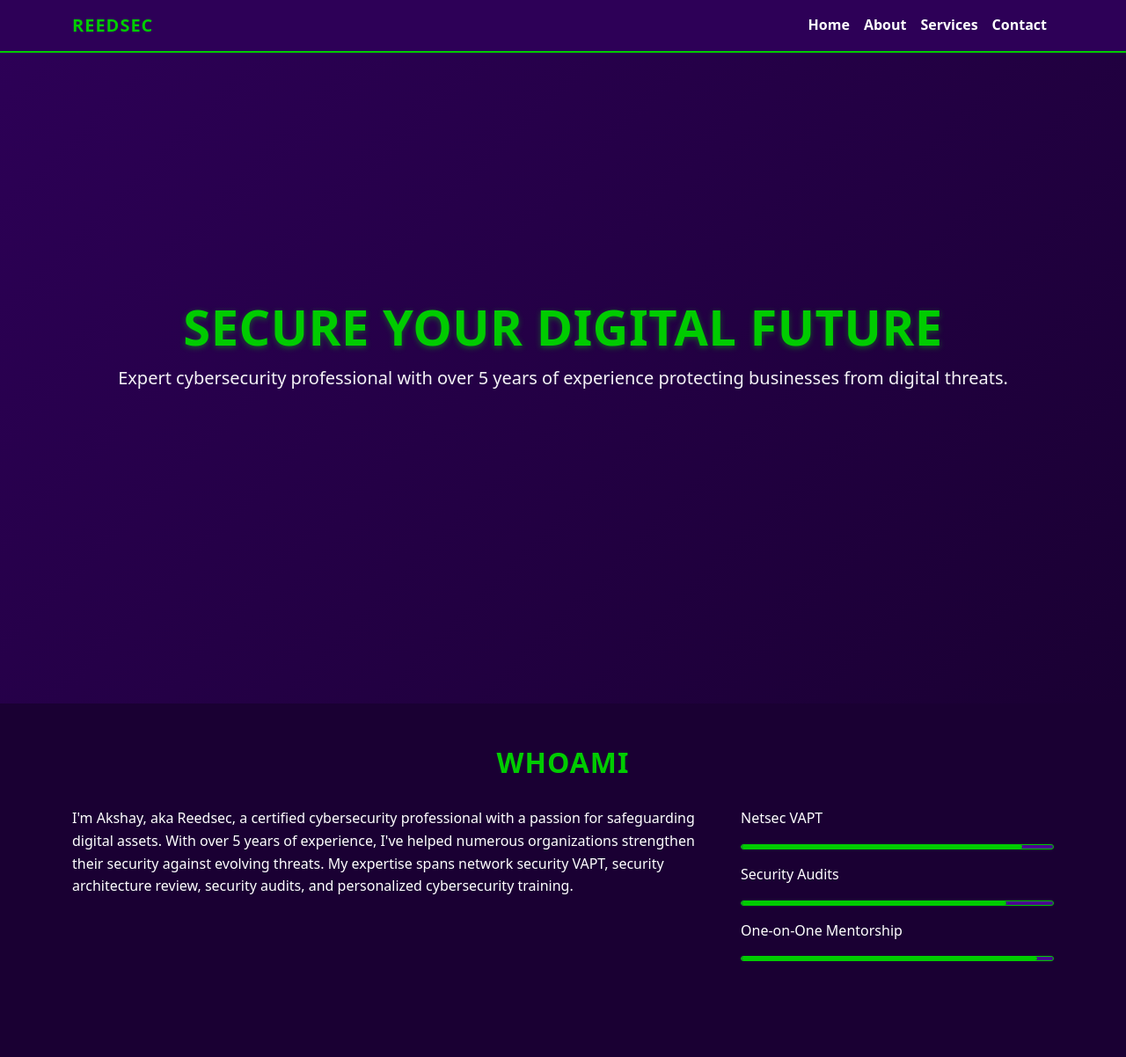
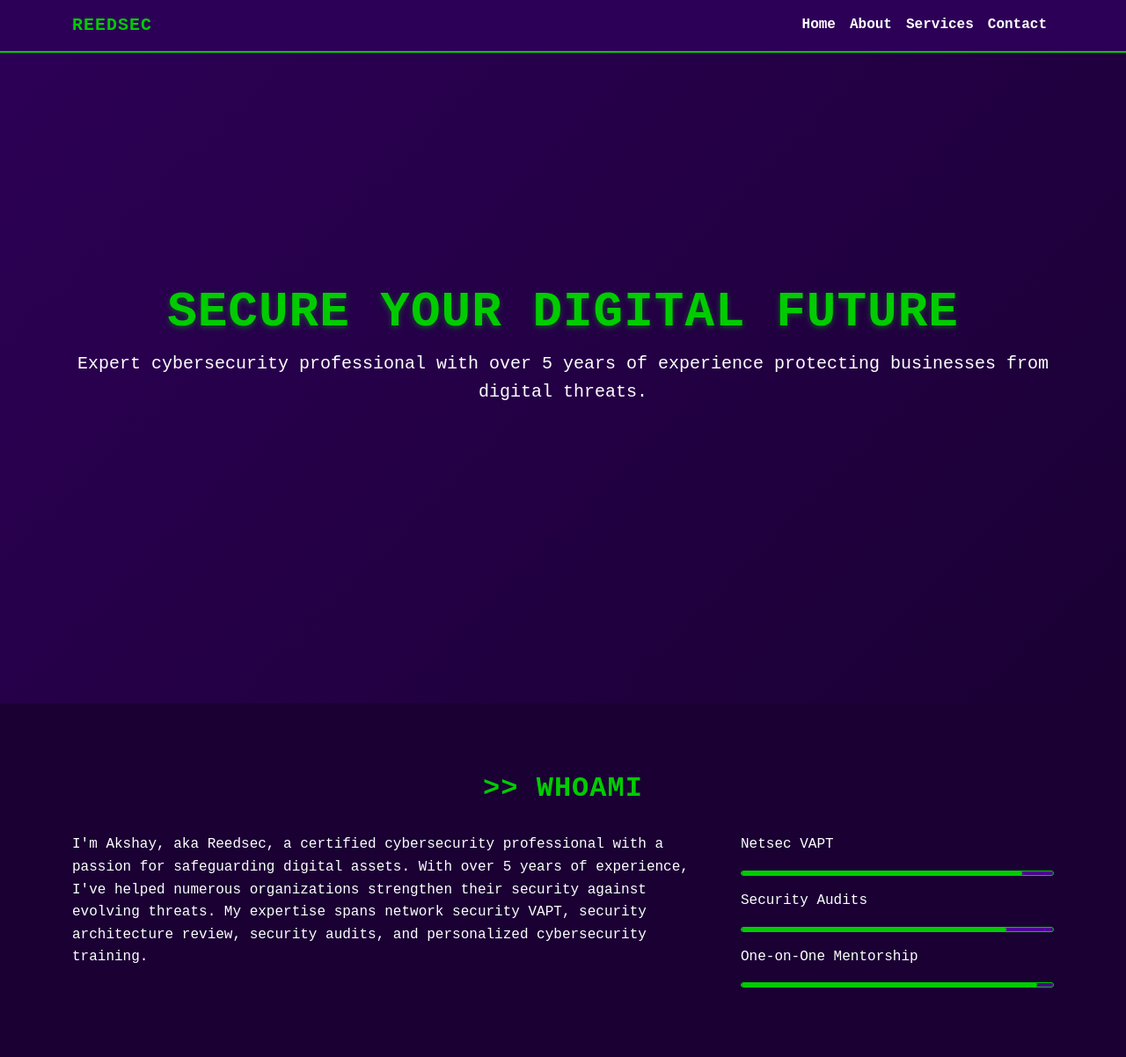
Before and after one commit to Readsec/reedsec, a plain HTML site: page index.html in a window 1280 px wide. Shown: the top 1202 px of the page at 88% size. Drawn offline with nearby package versions, Linux system fonts and the light colour scheme.

Commit message:
Update index.html

```diff
--- a/index.html
+++ b/index.html
@@ -8,14 +8,15 @@
     <link href="https://cdn.jsdelivr.net/npm/bootstrap@5.3.3/dist/css/bootstrap.min.css" rel="stylesheet" integrity="sha384-QWTKZyjpPEjISv5WaRU9OFeRpok6YctnYmDr5pNlyT2bRjXh0JMhjY6hW+ALEwIH" crossorigin="anonymous">
     <style>
         body {
-            background-color: #1a0033; /* Deep purple background */
+            background-color: #1a0033;
             color: #ffffff;
             line-height: 1.6;
+            font-family: 'Courier New', monospace; /* Hacker-like font */
         }
 
         nav {
-            background-color: #2d0057; /* Rich dark purple */
-            border-bottom: 2px solid #00cc00; /* Vibrant green */
+            background-color: #2d0057;
+            border-bottom: 2px solid #00cc00;
         }
 
         .navbar-brand {
@@ -23,15 +24,42 @@
             font-weight: bold;
             text-transform: uppercase;
             letter-spacing: 1px;
+            transition: text-shadow 0.3s ease;
+        }
+
+        .navbar-brand:hover {
+            text-shadow: 0 0 10px #00cc00;
         }
 
         .navbar-nav .nav-link {
             color: #ffffff !important;
             font-weight: 600;
+            position: relative;
+            transition: color 0.3s ease;
         }
 
         .navbar-nav .nav-link:hover {
             color: #00cc00 !important;
+        }
+
+        .navbar-nav .nav-link::after {
+            content: '';
+            position: absolute;
+            width: 0;
+            height: 2px;
+            background: #00cc00;
+            bottom: -5px;
+            left: 0;
+            transition: width 0.3s ease;
+        }
+
+        .navbar-nav .nav-link:hover::after {
+            width: 100%;
+        }
+
+        /* Glitch Effect on Hover */
+        .navbar-nav .nav-link.glitch:hover {
+            animation: glitch 0.3s infinite;
         }
 
         .hero {
@@ -47,17 +75,28 @@
             color: #00cc00;
             font-weight: 800;
             text-transform: uppercase;
-            letter-spacing: 0.5px;
+            letter-spacing: 1px;
             text-shadow: 0 2px 6px rgba(0, 204, 0, 0.4);
+            overflow: hidden;
+            white-space: nowrap;
+            border-right: 2px solid #00cc00; /* Typing cursor */
         }
 
         .hero p {
             font-weight: 500;
-            opacity: 0.95;
+            opacity: 0;
+            animation: fadeInUp 1s ease-out 1s forwards;
         }
 
         .section {
             padding: 3rem 0;
+            opacity: 0;
+            transition: opacity 0.8s ease-out, transform 0.8s ease-out;
+        }
+
+        .section.visible {
+            opacity: 1;
+            transform: translateY(0);
         }
 
         .section h2 {
@@ -67,6 +106,13 @@
             letter-spacing: 1px;
             text-align: center;
             margin-bottom: 2rem;
+            position: relative;
+        }
+
+        .section h2::before {
+            content: '>> ';
+            color: #00cc00;
+            animation: blink 1s infinite;
         }
 
         .card {
@@ -74,11 +120,29 @@
             border: 2px solid #00cc00;
             color: #ffffff;
             text-align: center;
-            transition: transform 0.3s;
+            position: relative;
+            overflow: hidden;
+            transition: transform 0.3s ease, box-shadow 0.3s ease;
+        }
+
+        .card::before {
+            content: '';
+            position: absolute;
+            top: -100%;
+            left: 0;
+            width: 100%;
+            height: 100%;
+            background: linear-gradient(transparent, rgba(0, 204, 0, 0.2), transparent);
+            transition: top 0.5s ease;
+        }
+
+        .card:hover::before {
+            top: 100%; /* Scan effect */
         }
 
         .card:hover {
-            transform: translateY(-5px);
+            transform: translateY(-5px) scale(1.03);
+            box-shadow: 0 6px 20px rgba(0, 204, 0, 0.35);
         }
 
         .card h3 {
@@ -99,6 +163,8 @@
             height: 100%;
             background-color: #00cc00;
             border-radius: 4px;
+            transition: width 1.5s ease-in-out;
+            box-shadow: 0 0 5px #00cc00; /* Glow effect */
         }
 
         footer {
@@ -108,16 +174,38 @@
             text-align: center;
         }
 
-        /* Custom adjustments for Bootstrap */
+        /* Keyframe Animations */
+        @keyframes fadeInUp {
+            from { opacity: 0; transform: translateY(20px); }
+            to { opacity: 1; transform: translateY(0); }
+        }
+
+        @keyframes glitch {
+            0% { transform: translate(0); }
+            20% { transform: translate(-2px, 2px); }
+            40% { transform: translate(-2px, -2px); }
+            60% { transform: translate(2px, 2px); }
+            80% { transform: translate(2px, -2px); }
+            100% { transform: translate(0); }
+        }
+
+        @keyframes blink {
+            50% { opacity: 0; }
+        }
+
+        @keyframes typing {
+            from { width: 0; }
+            to { width: 100%; }
+        }
+
+        /* Responsive Adjustments */
         @media (max-width: 768px) {
             .hero h1 {
                 font-size: 1.8rem;
             }
-
             .hero p {
                 font-size: 0.9rem;
             }
-
             .section h2 {
                 font-size: 1.6rem;
             }
@@ -127,11 +215,9 @@
             .hero h1 {
                 font-size: 1.5rem;
             }
-
             .hero p {
                 font-size: 0.8rem;
             }
-
             .section h2 {
                 font-size: 1.4rem;
             }
@@ -139,7 +225,7 @@
     </style>
 </head>
 <body>
-    <!-- Navbar with Bootstrap -->
+    <!-- Navbar -->
     <nav class="navbar navbar-expand-lg fixed-top">
         <div class="container">
             <a class="navbar-brand" href="#">Reedsec</a>
@@ -148,10 +234,10 @@
             </button>
             <div class="collapse navbar-collapse" id="navbarNav">
                 <ul class="navbar-nav ms-auto">
-                    <li class="nav-item"><a class="nav-link" href="#home">Home</a></li>
-                    <li class="nav-item"><a class="nav-link" href="#about">About</a></li>
-                    <li class="nav-item"><a class="nav-link" href="#services">Services</a></li>
-                    <li class="nav-item"><a class="nav-link" href="#contact">Contact</a></li>
+                    <li class="nav-item"><a class="nav-link glitch" href="#home">Home</a></li>
+                    <li class="nav-item"><a class="nav-link glitch" href="#about">About</a></li>
+                    <li class="nav-item"><a class="nav-link glitch" href="#services">Services</a></li>
+                    <li class="nav-item"><a class="nav-link glitch" href="#contact">Contact</a></li>
                 </ul>
             </div>
         </div>
@@ -160,7 +246,7 @@
     <!-- Hero Section -->
     <section class="hero" id="home">
         <div class="container text-center">
-            <h1 class="display-4">Secure Your Digital Future</h1>
+            <h1 class="display-4" id="hero-title">Secure Your Digital Future</h1>
             <p class="lead">Expert cybersecurity professional with over 5 years of experience protecting businesses from digital threats.</p>
         </div>
     </section>
@@ -176,15 +262,15 @@
                 <div class="col-md-4">
                     <div class="mb-3">
                         <p>Netsec VAPT</p>
-                        <div class="skill-bar"><div class="skill-level" style="width: 90%"></div></div>
+                        <div class="skill-bar"><div class="skill-level" style="width: 0;" data-width="90%"></div></div>
                     </div>
                     <div class="mb-3">
                         <p>Security Audits</p>
-                        <div class="skill-bar"><div class="skill-level" style="width: 85%"></div></div>
+                        <div class="skill-bar"><div class="skill-level" style="width: 0;" data-width="85%"></div></div>
                     </div>
                     <div class="mb-3">
                         <p>One-on-One Mentorship</p>
-                        <div class="skill-bar"><div class="skill-level" style="width: 95%"></div></div>
+                        <div class="skill-bar"><div class="skill-level" style="width: 0;" data-width="95%"></div></div>
                     </div>
                 </div>
             </div>
@@ -339,7 +425,61 @@
         </div>
     </footer>
 
-    <!-- Bootstrap JS (for navbar functionality) -->
+    <!-- Bootstrap JS -->
     <script src="https://cdn.jsdelivr.net/npm/bootstrap@5.3.3/dist/js/bootstrap.bundle.min.js" integrity="sha384-YvpcrYf0tY3lHB60NNkmXc5s9fDVZLESaAA55NDzOxhy9GkcIdslK1eN7N6jIeHz" crossorigin="anonymous"></script>
+    <!-- Custom JavaScript -->
+    <script>
+        // Typing Animation for Hero Title
+        const title = document.getElementById('hero-title');
+        const text = title.textContent;
+        title.textContent = '';
+        let i = 0;
+        function typeWriter() {
+            if (i < text.length) {
+                title.textContent += text.charAt(i);
+                i++;
+                setTimeout(typeWriter, 100); // Typing speed
+            } else {
+                title.style.borderRight = 'none'; // Remove cursor after typing
+            }
+        }
+        setTimeout(typeWriter, 500);
+
+        // Smooth Scroll for Nav Links
+        document.querySelectorAll('.nav-link').forEach(link => {
+            link.addEventListener('click', function(e) {
+                e.preventDefault();
+                const targetId = this.getAttribute('href');
+                document.querySelector(targetId).scrollIntoView({
+                    behavior: 'smooth'
+                });
+            });
+        });
+
+        // Scroll Reveal for Sections
+        const sections = document.querySelectorAll('.section');
+        const observer = new IntersectionObserver((entries) => {
+            entries.forEach(entry => {
+                if (entry.isIntersecting) {
+                    entry.target.classList.add('visible');
+                    observer.unobserve(entry.target);
+                }
+            });
+        }, { threshold: 0.2 });
+
+        sections.forEach(section => {
+            section.style.transform = 'translateY(30px)';
+            observer.observe(section);
+        });
+
+        // Skill Bar Animation
+        const skillBars = document.querySelectorAll('.skill-level');
+        skillBars.forEach(bar => {
+            const width = bar.getAttribute('data-width');
+            setTimeout(() => {
+                bar.style.width = width;
+            }, 500);
+        });
+    </script>
 </body>
 </html>
```
